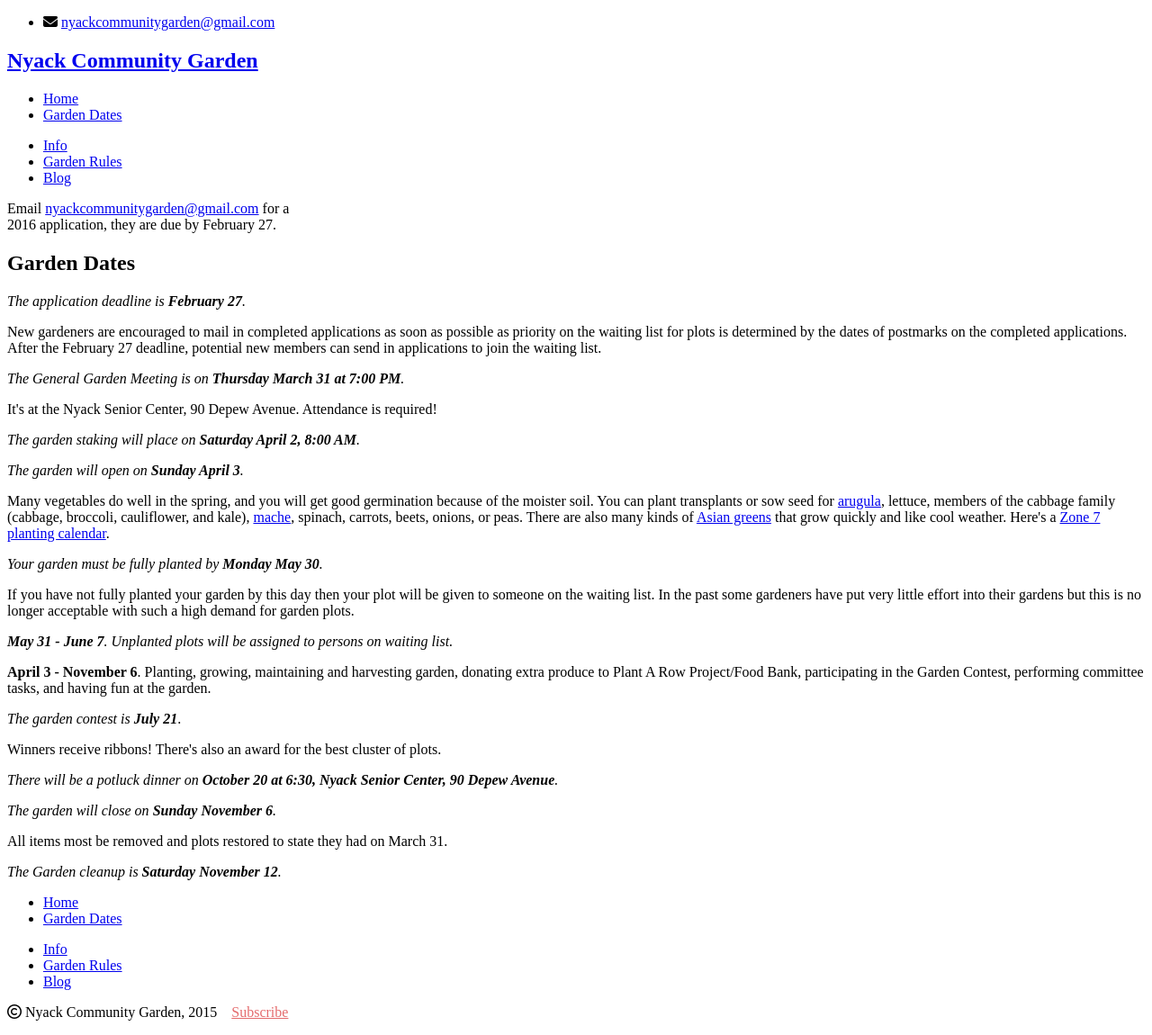
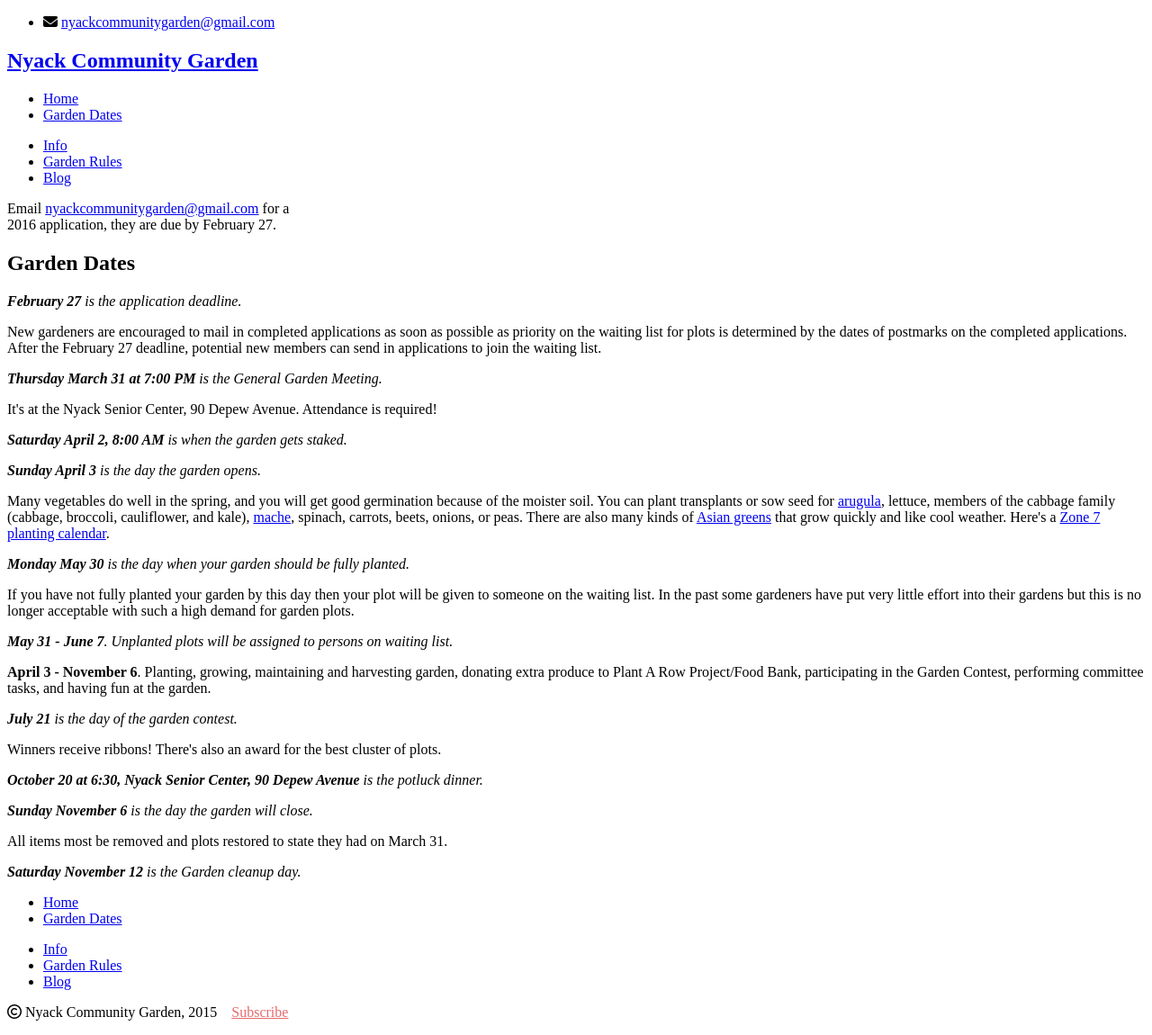
Before and after one commit to bosborne/nyackcommunitygarden, a Jekyll site: the page built from garden-dates/index.html, in a window 1280 px wide. Shown: the whole page at 90% size. Built offline with Jekyll 4.4.1, drawn with Linux system fonts in a browser that asks for light colours; nearby versions of some CDN libraries; library files that are not in the unit come from our copies; Markdown is read by kramdown in place of the engine named in the settings.

Commit message:
Minor edits

```diff
--- a/garden-dates/index.html
+++ b/garden-dates/index.html
@@ -7,28 +7,28 @@
 <h2>Garden Dates</h2>
 
 <p>
-<i>The application deadline is <b>February 27</b>.</i>
+<i><b>February 27</b> is the application deadline.</i>
 </p>
 <p>
 New gardeners are encouraged to mail in completed applications as soon as possible as priority on the waiting list for plots is determined by the dates of postmarks on the completed applications. After the February 27 deadline, potential new members can send in applications to join the waiting list.
 </p>
 <p>
-<i>The General Garden Meeting is on <b>Thursday March 31 at 7:00 PM</b>.</i>
+<i><b>Thursday March 31 at 7:00 PM</b> is the General Garden Meeting.</i>
 </p>
 <p>
 It's at the Nyack Senior Center, 90 Depew Avenue. Attendance is required!
 </p>
 <p>
-<i>The garden staking will place on <b>Saturday April 2, 8:00 AM</b>.</i>
+<i><b>Saturday April 2, 8:00 AM</b> is when the garden gets staked.</i>
 </p>
 <p>
-<i>The garden will open on <b>Sunday April 3</b>.</i>
+<i><b>Sunday April 3</b> is the day the garden opens.</i>
 </p>
 <p>
 Many vegetables do well in the spring, and you will get good germination because of the moister soil. You can plant transplants or sow seed for <a href="http://www.seedsavers.org/apollo-arugula">arugula</a>, lettuce, members of the cabbage family (cabbage, broccoli, cauliflower, and kale), <a href="http://www.johnnyseeds.com/p-6040-vit.aspx">mache</a>, spinach, carrots, beets, onions, or peas. There are also many kinds of <a href="http://www.johnnyseeds.com/c-358-asian.aspx">Asian greens</a> that grow quickly and like cool weather. Here's a <a href="/blog/zone-7-planting-calendar/">Zone 7 planting calendar</a>.
 </p>
 <p>
-<i>Your garden must be fully planted by <b>Monday May 30</b>.</i>
+<i><b>Monday May 30</b> is the day when your garden should be fully planted.</i>
 </p>
 <p>
 If you have not fully planted your garden by this day then your plot will be given to someone on the waiting list. In the past some gardeners have put very little effort into their gardens but this is no longer acceptable with such a high demand for garden plots.
@@ -40,19 +40,19 @@
 <b>April 3 - November 6</b>. Planting, growing, maintaining and harvesting garden, donating extra produce to Plant A Row Project/Food Bank, participating in the Garden Contest, performing committee tasks, and having fun at the garden.
 </p>
 <p>
-<i>The garden contest is <b>July 21</b></i>.
+<i><b>July 21</b> is the day of the garden contest.</i>
 <p>
 Winners receive ribbons! There's also an award for the best cluster of plots.
 </p>
 <p>
-<i>There will be a potluck dinner on <b>October 20 at 6:30, Nyack Senior Center, 90 Depew Avenue</b>.</i>
+<i><b>October 20 at 6:30, Nyack Senior Center, 90 Depew Avenue</b> is the potluck dinner.</i>
 </p>
 <p>
-<i>The garden will close on <b>Sunday November 6</b>.</i>
+<i><b>Sunday November 6</b> is the day the garden will close.</i>
 </p>
 <p>
 All items most be removed and plots restored to state they had on March 31.
 </p>
 <p>
-<i>The Garden cleanup is <b>Saturday November 12</b>.</i>
+<i><b>Saturday November 12</b> is the Garden cleanup day.</i>
 </p>
```
